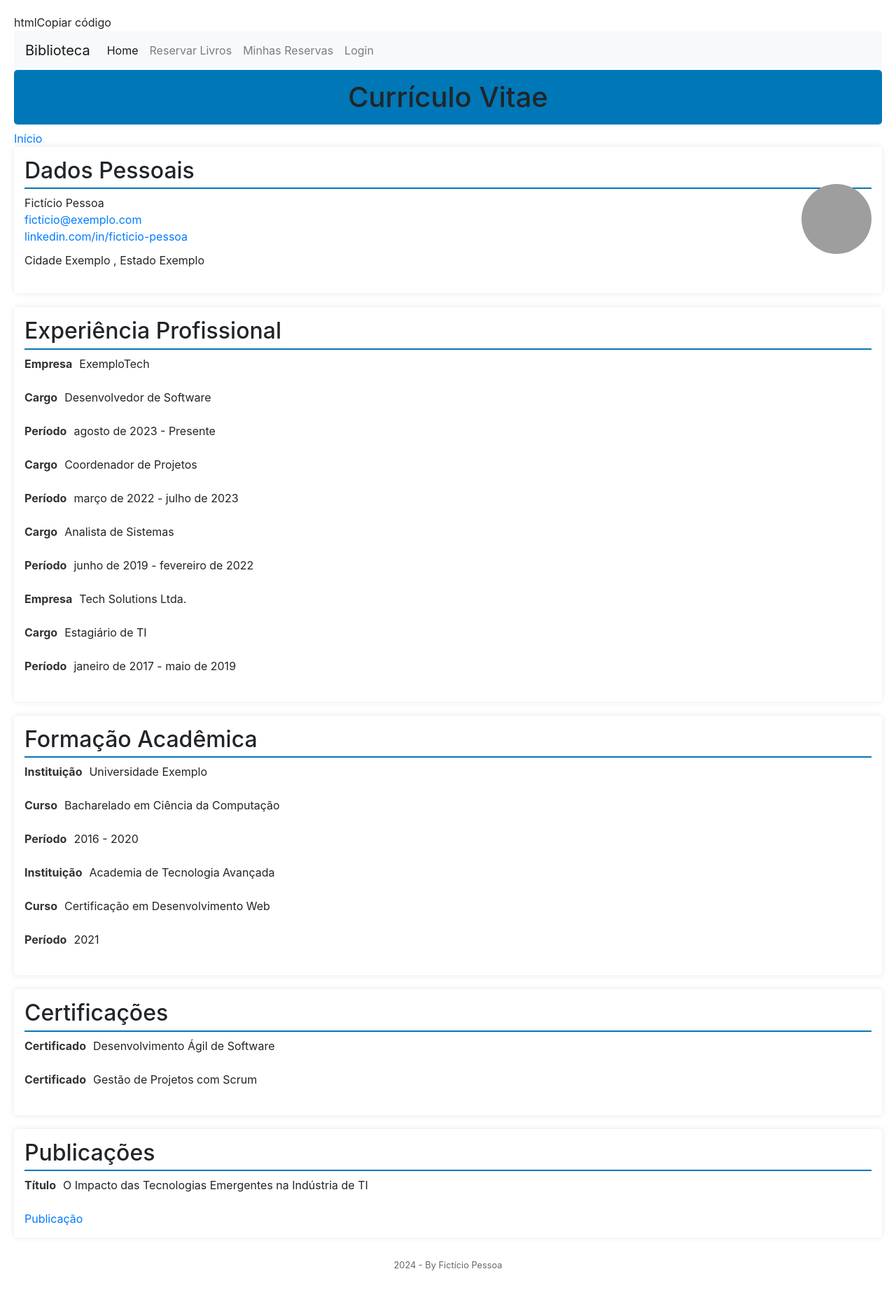
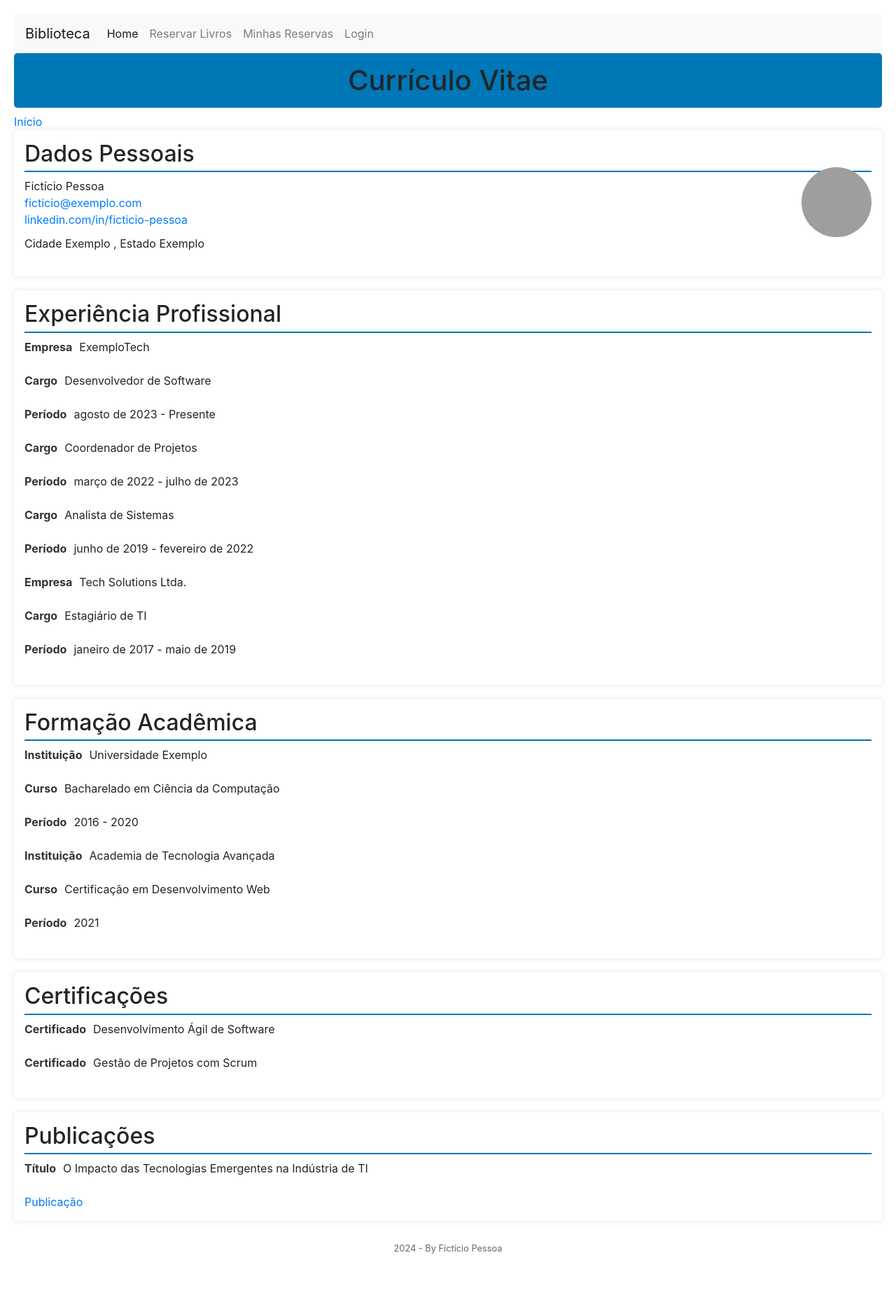
Before and after one commit to ItonCarlos/Biblioteca-on-line, a Flask app: page /curriculo in a window 1280 px wide. Shown: the whole page at 70% size. After the commit the page ends 1792 px from the top, so only its background shows below. Run offline with Flask 3, Linux system fonts and the light colour scheme; some libraries are stand-ins or nearby versions; grey boxes are pictures that could not be loaded.

```diff
--- a/templates/_navbar.html
+++ b/templates/_navbar.html
@@ -1,4 +1,4 @@
-htmlCopiar código
+
 <!DOCTYPE html>
 <html>
   <head>
```
